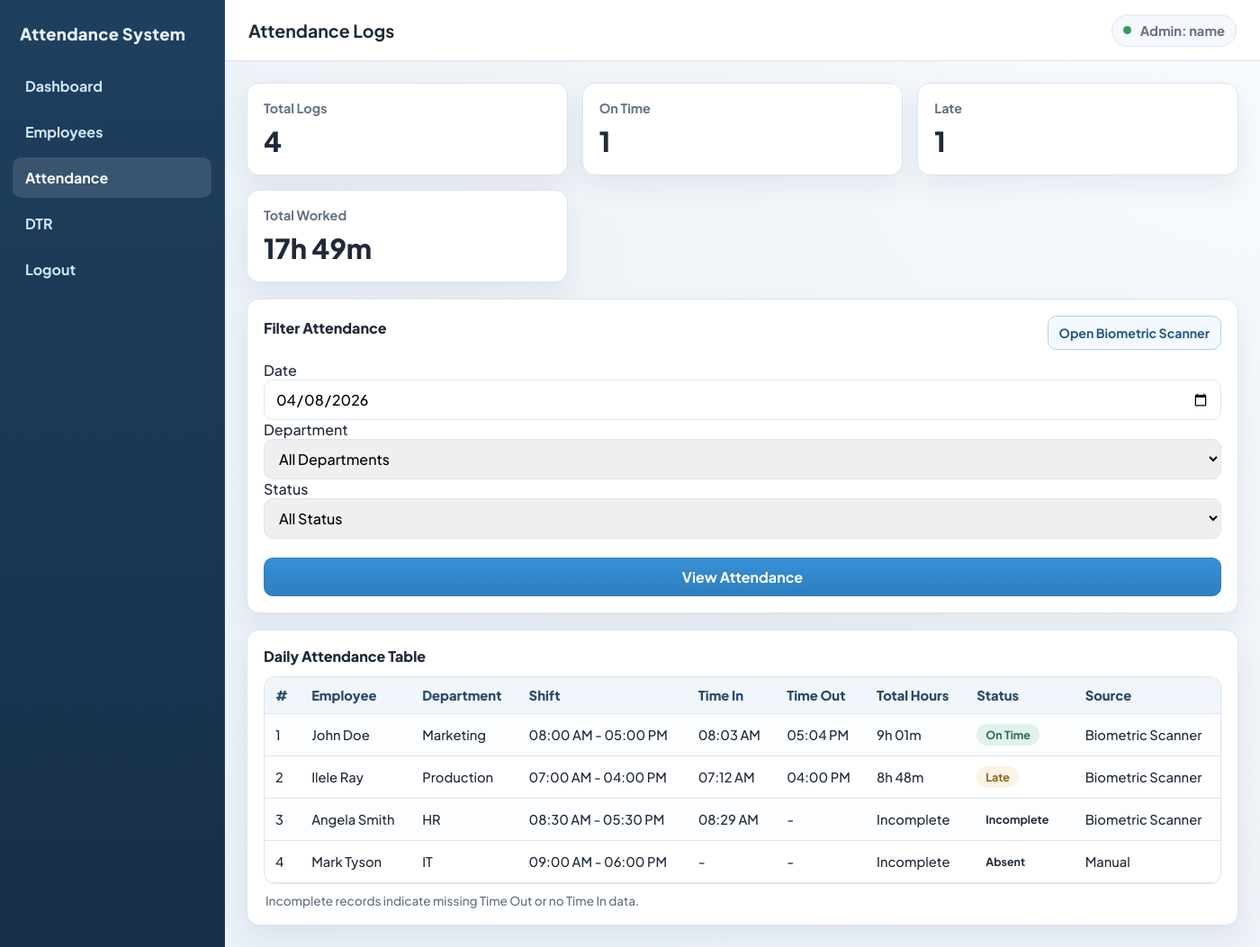
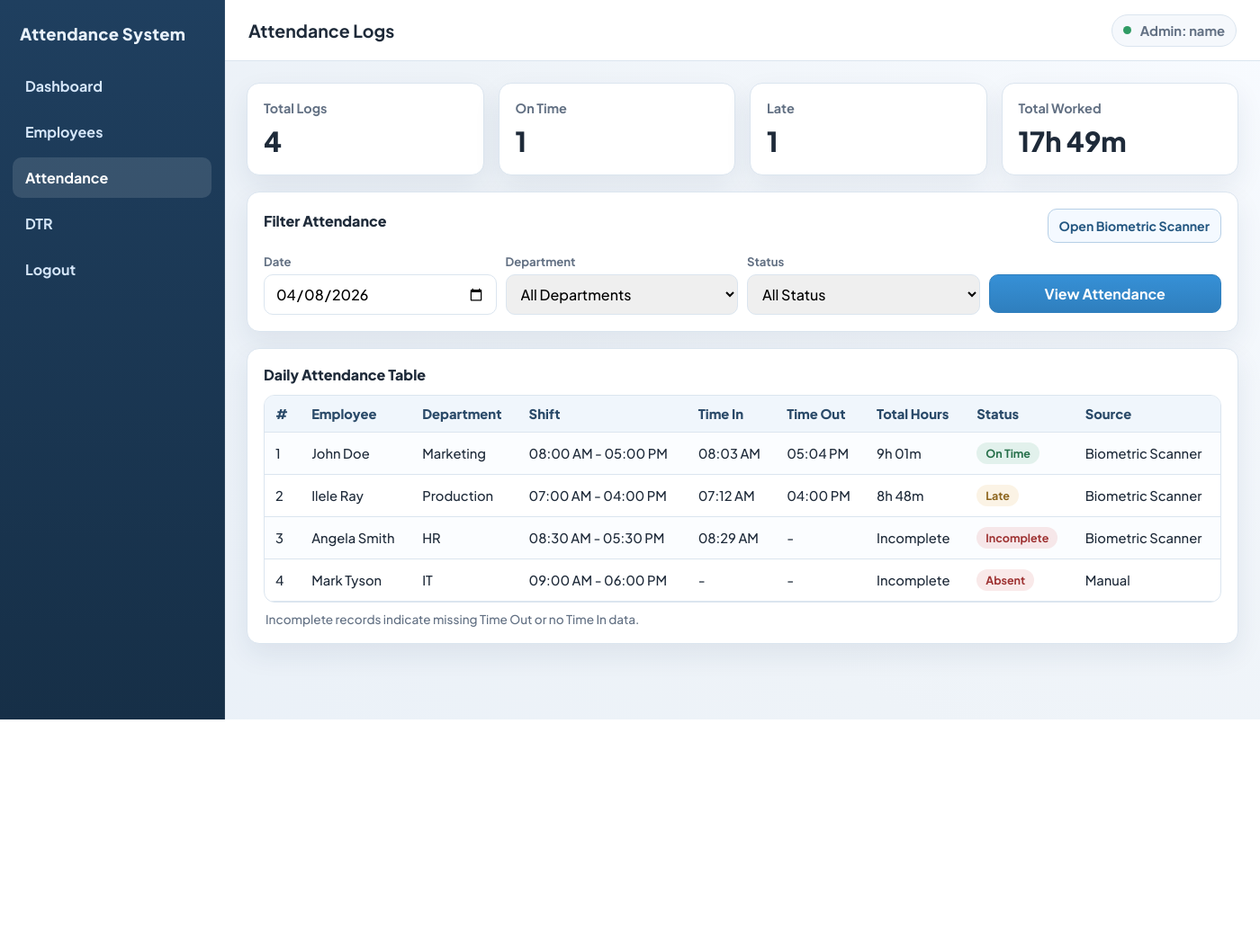
Before and after one commit to NotNookie/Biometrics-Attendance-Website, a PHP site: page /admin/attendance.php in a window 1400 px wide. Shown: the whole page at 90% size. After the commit the page ends 800 px from the top, so only its background shows below. Run offline with PHP 8.4, Linux system fonts and the light colour scheme.

Commit message:
style change for attendance.php

```diff
--- a/assets/style.css
+++ b/assets/style.css
@@ -245,6 +245,24 @@ button:focus {
 
 .card-grid-3 {
   grid-template-columns: repeat(3, minmax(170px, 1fr));
+}
+
+.card-grid-4 {
+  grid-template-columns: repeat(4, minmax(170px, 1fr));
+}
+
+.attendance-filter {
+  display: grid;
+  grid-template-columns: repeat(4, minmax(150px, 1fr));
+  gap: 10px;
+}
+
+.attendance-filter label {
+  display: block;
+  font-size: 0.82rem;
+  color: var(--muted);
+  margin-bottom: 6px;
+  font-weight: 700;
 }
 
 .table-toolbar {
@@ -548,6 +566,11 @@ button:focus {
   color: #8c641c;
 }
 
+.badge.danger {
+  background: rgba(204, 75, 75, 0.12);
+  color: #9e3232;
+}
+
 .scan-page {
   min-height: 100vh;
   display: grid;
@@ -740,7 +763,8 @@ button:focus {
   }
 
   .card-grid-2,
-  .card-grid-3 {
+  .card-grid-3,
+  .card-grid-4 {
     grid-template-columns: 1fr;
   }
 
@@ -749,6 +773,10 @@ button:focus {
   }
 
   .table-toolbar {
+    grid-template-columns: 1fr 1fr;
+  }
+
+  .attendance-filter {
     grid-template-columns: 1fr 1fr;
   }
 
@@ -791,6 +819,10 @@ button:focus {
     grid-template-columns: 1fr;
   }
 
+  .attendance-filter {
+    grid-template-columns: 1fr;
+  }
+
   .dialog-overlay {
     padding: 12px;
   }
```
